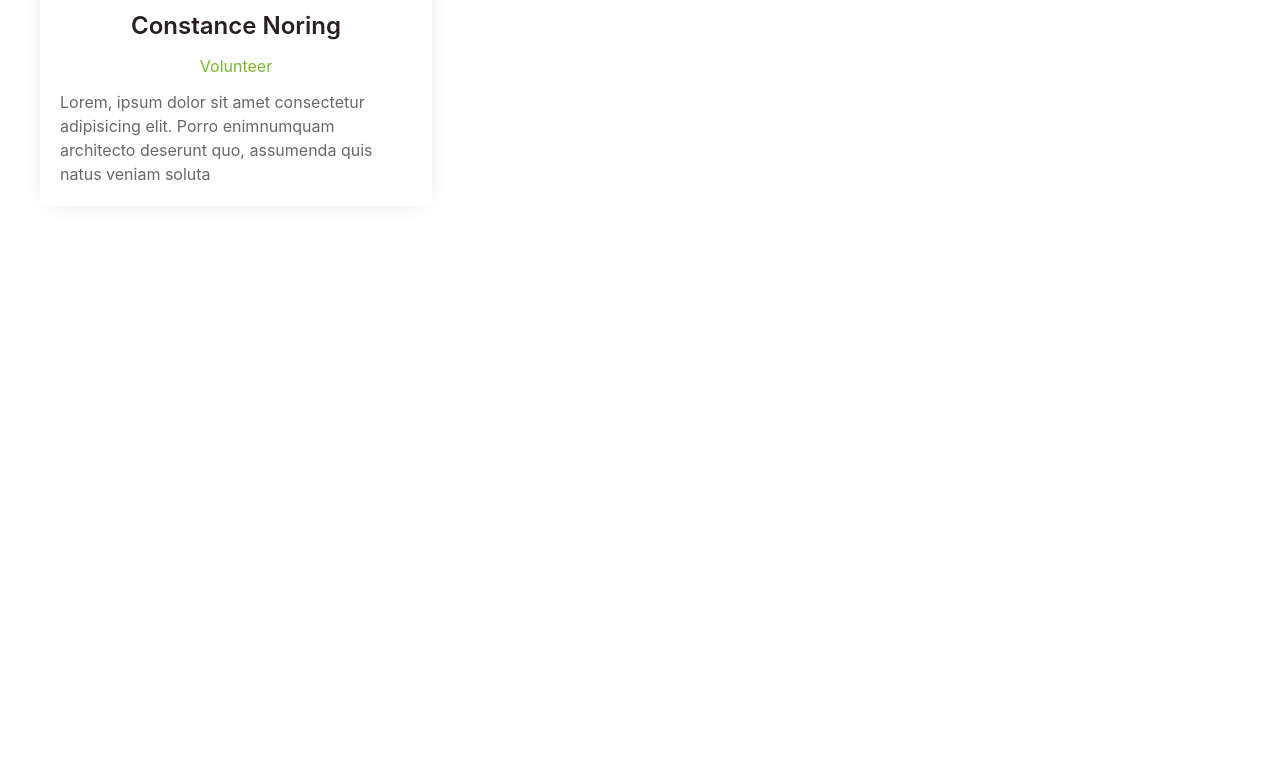
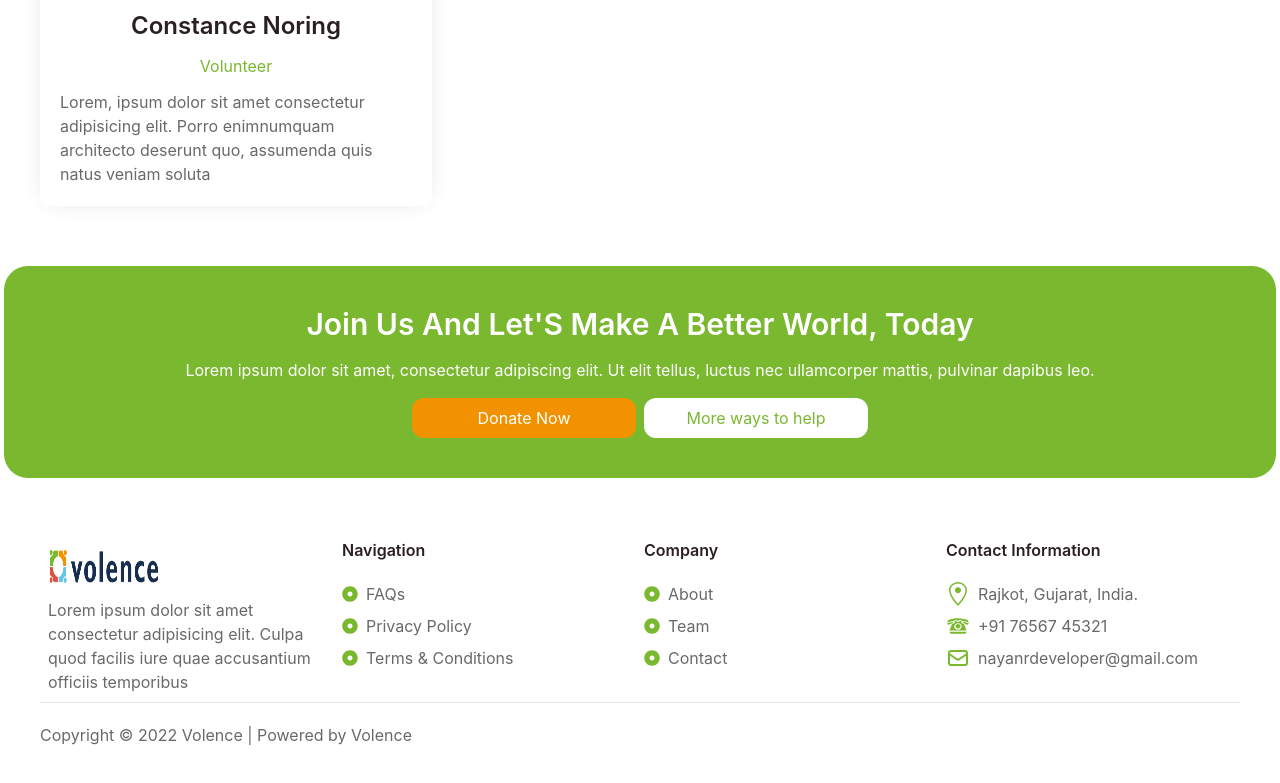
Before and after one commit to nayanrdeveloper/volence_fundraising, a Next.js app: page / in a window 1280 px wide. Shown: the part 4074-4857 px from the top of the page. Before the commit the page ends 4300 px from the top, so only its background shows below. Built offline with nearby package versions, Linux system fonts and the light colour scheme.

Commit message:
[ADD] banner and footer are added

```diff
--- a/components/Banner/Banner.tsx
+++ b/components/Banner/Banner.tsx
@@ -1,9 +1,19 @@
-import React from 'react'
+import React from "react";
 
 function Banner() {
   return (
-    <div>Banner</div>
-  )
+    <div className="flex flex-col items-center mx-1 gap-4 mt-3 md:mt-10 bg-global-green rounded-3xl p-7 md:p-10">
+      <h4 className="text-white text-3xl font-semibold">Join Us And Let'S Make A Better World, Today</h4>
+      <p className="text-white">
+        Lorem ipsum dolor sit amet, consectetur adipiscing elit. Ut elit tellus,
+        luctus nec ullamcorper mattis, pulvinar dapibus leo.
+      </p>
+      <div className="flex justify-center flex-wrap gap-2">
+        <button className="bg-global-orange text-white rounded-xl px-8 py-2 w-[14rem]">Donate Now</button>
+        <button className="bg-white text-global-green rounded-xl px-8 py-2 w-[14rem]">More ways to help</button>
+      </div>
+    </div>
+  );
 }
 
-export default Banner
+export default Banner;
--- /dev/null
+++ b/components/Footer/Footer.tsx
@@ -0,0 +1,21 @@
+import React from "react";
+import FooterCol1 from "./FooterCol1";
+import FooterCol2 from "./FooterCol2";
+import FooterCol3 from "./FooterCol3";
+import FooterCol4 from "./FooterCol4";
+
+function Footer() {
+  return (
+    <footer className="container gap-4 px-3 md:px-10 py-5 mt-3 md:mt-10">
+      <div className="grid grid-cols-1 md:grid-cols-4 gap-2">
+        <FooterCol1 />
+        <FooterCol2 />
+        <FooterCol3 />
+        <FooterCol4 />
+      </div>
+      <p className="py-5 border-t border-bg-global-green text-light-grey">Copyright © 2022 Volence | Powered by Volence</p>
+    </footer>
+  );
+}
+
+export default Footer;
--- /dev/null
+++ b/components/Footer/FooterCol1.tsx
@@ -0,0 +1,25 @@
+import Image from "next/image";
+import Link from "next/link";
+import React from "react";
+
+function FooterCol1() {
+  return (
+    <div className="flex flex-col gap-2 p-3 md:p-2">
+      <Link href="/" className="flex items-center">
+        <Image
+          src="/logo.png"
+          className="mr-3 h-10 w-28"
+          alt="Logo"
+          width={120}
+          height={120}
+        />
+      </Link>
+      <p className="text-light-grey mt-1">
+        Lorem ipsum dolor sit amet consectetur adipisicing elit. Culpa quod
+        facilis iure quae accusantium officiis temporibus
+      </p>
+    </div>
+  );
+}
+
+export default FooterCol1;
--- /dev/null
+++ b/components/Footer/FooterCol2.tsx
@@ -0,0 +1,44 @@
+import Link from "next/link";
+import React from "react";
+import { FaDotCircle } from "react-icons/fa";
+
+function FooterCol2() {
+    interface footerStruct{
+        name: string;
+        to: string;
+    }
+  const footerCol2List: footerStruct[] = [
+    {
+      name: "FAQs",
+      to: "/",
+    },
+    {
+      name: "Privacy Policy",
+      to: "/",
+    },
+    {
+      name: "Terms & Conditions",
+      to: "/",
+    },
+  ];
+  return (
+    <div className="p-3 md:p-0">
+      <h5 className="font-semibold text-global-primary">Navigation</h5>
+      <ul className="mt-5 flex flex-col gap-2">
+        {footerCol2List.map((footerData, index) => {
+          return (
+            <li key={index} className="flex gap-2 items-center">
+                <FaDotCircle className="text-global-green" />
+              <Link href={footerData.to} className="text-light-grey">
+
+                {footerData.name}
+              </Link>
+            </li>
+          );
+        })}
+      </ul>
+    </div>
+  );
+}
+
+export default FooterCol2;
--- /dev/null
+++ b/components/Footer/FooterCol3.tsx
@@ -0,0 +1,43 @@
+import Link from "next/link";
+import React from "react";
+import { FaDotCircle } from "react-icons/fa";
+
+function FooterCol3() {
+  interface footerStruct {
+    name: string;
+    to: string;
+  }
+  const footerCol2List: footerStruct[] = [
+    {
+      name: "About",
+      to: "/",
+    },
+    {
+      name: "Team",
+      to: "/",
+    },
+    {
+      name: "Contact",
+      to: "/",
+    },
+  ];
+  return (
+    <div className="p-3 md:p-0">
+      <h5 className="font-semibold text-global-primary" >Company</h5>
+      <ul className="mt-5 flex flex-col gap-2">
+        {footerCol2List.map((footerData, index) => {
+          return (
+            <li key={index} className="flex gap-2 items-center">
+              <FaDotCircle className="text-global-green" />
+              <Link href={footerData.to} className="text-light-grey">
+                {footerData.name}
+              </Link>
+            </li>
+          );
+        })}
+      </ul>
+    </div>
+  );
+}
+
+export default FooterCol3;
--- /dev/null
+++ b/components/Footer/FooterCol4.tsx
@@ -0,0 +1,29 @@
+import React from 'react'
+import { GoLocation,  } from "react-icons/go";
+import {GiRotaryPhone} from "react-icons/gi"
+import {HiOutlineMail} from "react-icons/hi"
+
+
+function FooterCol4() {
+  return (
+    <div className="p-3 md:p-0">
+        <h5 className="font-semibold text-global-primary">Contact Information</h5>
+        <div className='mt-5 flex flex-col gap-2'>
+            <div className='flex gap-2 items-center'>
+                <GoLocation className='text-global-green text-2xl' />
+                <span className='text-light-grey'>Rajkot, Gujarat, India.</span>
+            </div>
+            <div className='flex gap-2 items-center'>
+                <GiRotaryPhone className='text-global-green text-2xl' />
+                <span className='text-light-grey'>+91 76567 45321</span>
+            </div>
+            <div className='flex gap-2 items-center'>
+                <HiOutlineMail className='text-global-green text-2xl' />
+                <span className='text-light-grey'>nayanrdeveloper@gmail.com</span>
+            </div>
+        </div>
+    </div>
+  )
+}
+
+export default FooterCol4
--- a/pages/_app.tsx
+++ b/pages/_app.tsx
@@ -2,12 +2,14 @@ import "../styles/globals.css";
 import type { AppProps } from "next/app";
 import "windi.css";
 import Navbar from "../components/Navbar/Navbar";
+import Footer from "../components/Footer/Footer";
 
 function MyApp({ Component, pageProps }: AppProps) {
   return (
     <div>
       <Navbar />
       <Component {...pageProps} />
+      <Footer />
     </div>
   );
 }
--- a/pages/index.tsx
+++ b/pages/index.tsx
@@ -1,6 +1,7 @@
 import type { NextPage } from 'next'
 import Head from 'next/head'
 import Image from 'next/image'
+import Banner from '../components/Banner/Banner'
 import Causes from '../components/Causes/Causes'
 import Feature from '../components/Feature/Feature'
 import HeroSection from '../components/HeroSection/HeroSection'
@@ -15,6 +16,7 @@ const Home: NextPage = () => {
       <Causes />
       <Team />
       <Testimonial />
+      <Banner />
     </div>
   )
 }
```
